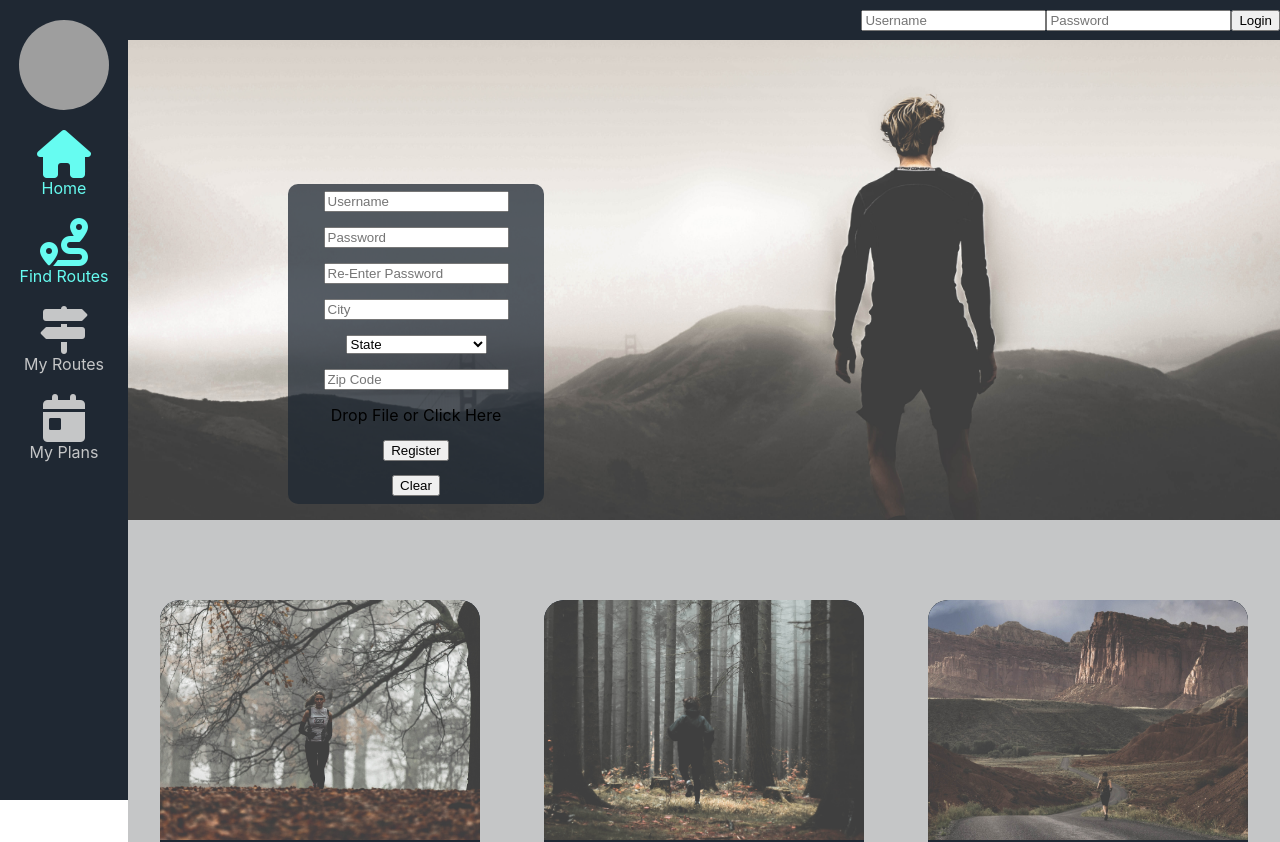
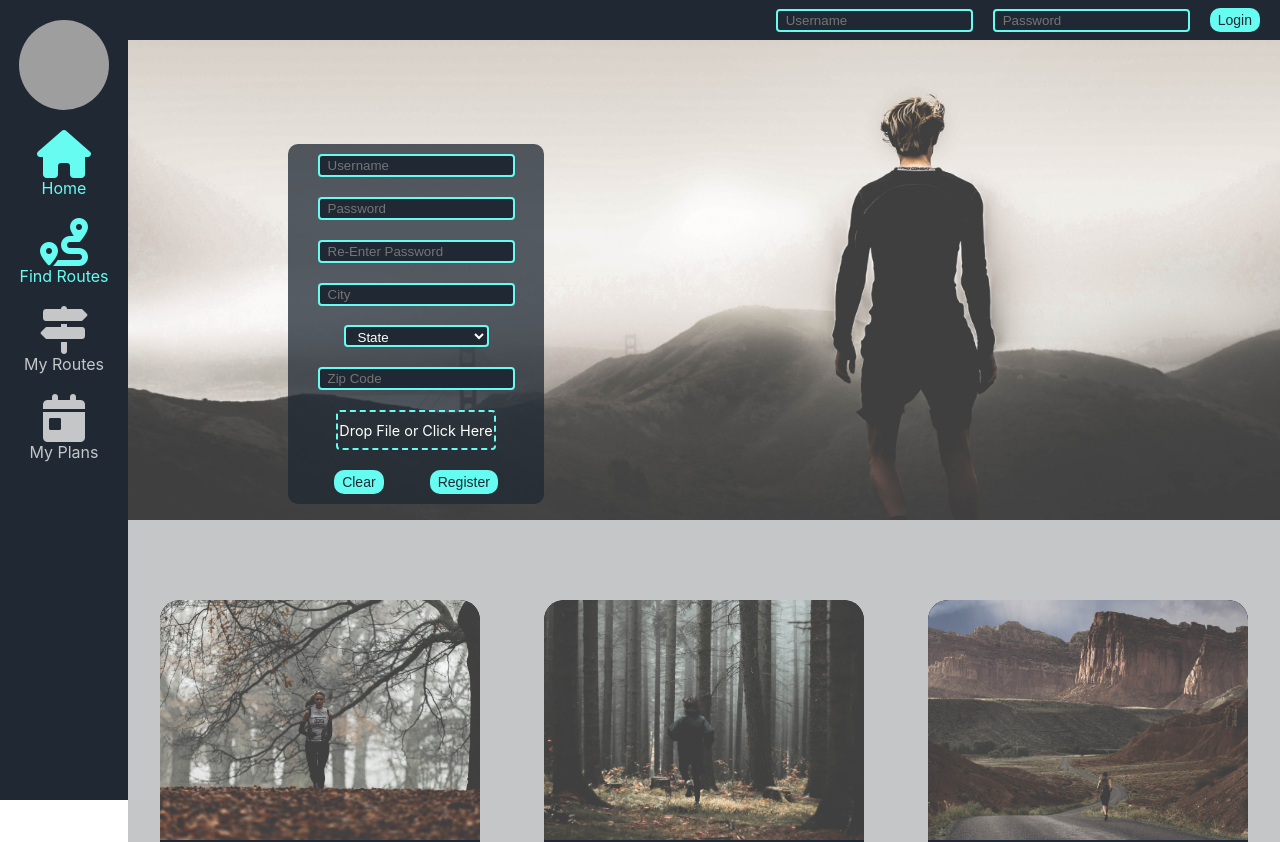
Before and after one commit to rhospencer/DevMtn-Personal-Project, a React (Create React App) app: page /#/ in a window 1280 px wide. Shown: the top 842 px of the page. Built offline with nearby package versions, Linux system fonts and the light colour scheme; no server answers; grey boxes are pictures that could not be loaded.

Commit message:
worked on styling, users cannot add route they already saved

```diff
--- a/src/Components/AddForm/AddForm.jsx
+++ b/src/Components/AddForm/AddForm.jsx
@@ -21,12 +21,14 @@ class AddForm extends Component {
             distance: '',
             title: '',
             description: '',
-            isUploading: false
+            isUploading: false,
+            fileName: ''
         }
     }
 
     getSignedRequest = ([file]) => {
-        this.setState({isUploading: true})
+        console.log(file.name)
+        this.setState({isUploading: true, fileName: file.name})
         const fileName = `${randomString()}-${file.name.replace(/\s/g, '-')}`
 
         axios.get('/api/signs3', {
@@ -50,7 +52,6 @@ class AddForm extends Component {
                 'Content-Type': file.type
             }
         }
-        console.log(signedRequest)
         axios.put(signedRequest, file, options).then(response => {
             this.setState({isUploading: false, route_img: url})
         })
@@ -64,6 +65,12 @@ class AddForm extends Component {
     componentDidMount() {
         if (!this.props.loggedIn) {
             this.props.history.push('/')
+            Swal.fire({
+                type: 'warning',
+                text: 'Must be logged in to create route!',
+                timer: 1500,
+                showConfirmButton: false
+            })
         }
     }
 
@@ -85,7 +92,7 @@ class AddForm extends Component {
     }
 
     clearInputs = () => {
-        this.setState({route_img: '', zip: '', city: '', state: '', starting_address: '', distance: '', title: '', description: ''})
+        this.setState({route_img: 'https://www.sylvansport.com/wp/wp-content/uploads/2018/11/image-placeholder-1200x800.jpg', zip: '', city: '', state: '', starting_address: '', distance: '', title: '', description: '', fileName: ''})
     }
 
     render() {
@@ -184,7 +191,10 @@ class AddForm extends Component {
                                                 <div className="file-drop">
                                                 {isUploading ?
                                                 <GridLoader />
-                                                : <p>Drop File or Click Here</p>
+                                                : this.state.fileName ?
+                                                    <p>{this.state.fileName}</p>
+                                                :
+                                                    <p>Drop File or Click Here</p>
                                                 }
                                                 </div>
                                             </div>
--- a/src/Components/AddForm/add-form.scss
+++ b/src/Components/AddForm/add-form.scss
@@ -95,6 +95,7 @@
     justify-content: center;
     align-items: center;
     color: white;
+    text-align: center;
     h1 {
         text-decoration: underline;
         font-size: 1.5rem;
--- a/src/Components/Home/Home.jsx
+++ b/src/Components/Home/Home.jsx
@@ -22,12 +22,13 @@ class Home extends Component {
             state: '',
             zip: null,
             profile_pic: '',
-            isUploading: false
+            isUploading: false,
+            fileName: ''
         }
     }
 
     getSignedRequest = ([file]) => {
-        this.setState({isUploading: true})
+        this.setState({isUploading: true, fileName: file.name})
         const fileName = `${randomString()}-${file.name.replace(/\s/g, '-')}`
 
         axios.get('/api/signs3', {
@@ -51,7 +52,6 @@ class Home extends Component {
                 'Content-Type': file.type
             }
         }
-        console.log(signedRequest)
         axios.put(signedRequest, file, options).then(response => {
             this.setState({isUploading: false, profile_pic: url})
         })
@@ -96,7 +96,7 @@ class Home extends Component {
     }
 
     cancelInputs = () => {
-        this.setState({username: '', password1: '', password2: '', city: '', state: '', zip: '', profile_pic: ''})
+        this.setState({username: '', password1: '', password2: '', city: '', state: '', zip: '', profile_pic: '', fileName: ''})
     }
 
     cancelPasswords = () => {
@@ -199,15 +199,26 @@ class Home extends Component {
                                                 <div className="file-drop">
                                                 {isUploading ?
                                                 <GridLoader />
-                                                : <p>Drop File or Click Here</p>
+                                                : this.state.fileName ?
+                                                    <p>{this.state.fileName}</p>
+                                                :
+                                                    <p>Drop File or Click Here</p>
                                                 }
                                                 </div>
                                             </div>
                                         </section>
                                     )}
                             </Dropzone>
-                            <button onClick={this.register}>Register</button>
-                            <button onClick={this.cancelInputs}>Clear</button>
+                            <div className="register-buttons">
+                                <div className="my-button-login">
+                                    Clear
+                                </div>
+                                <div className="my-button-login">
+                                    Register
+                                </div>
+                                {/* <button onClick={this.register}>Register</button>
+                                <button onClick={this.cancelInputs}>Clear</button> */}
+                            </div>
                         </div> :
                     null}
                 </div>
--- a/src/Components/Home/home.scss
+++ b/src/Components/Home/home.scss
@@ -15,12 +15,82 @@
 }
 
 .register {
-    height: 40vh;
+    height: 45vh;
     width: 20vw;
     background: rgba(31, 40, 51, 0.753);
     @include flex-column-center;
     justify-content: space-around;
+    align-items: center;
     border-radius: 10px;
+    input {
+        border: 2px solid $primary-color;
+        border-radius: 4px;
+        background: $secondary-background;
+        color: white;
+        padding: 2px 8px;
+        transition: padding .15s ease-in, border .15s ease-in;
+        &:focus {
+            padding: 4px 10px;
+            outline: none;
+            border: 2px solid $secondary-color;
+        }
+    }
+    select {
+        position: relative;
+        border: 2px solid $primary-color;
+        border-radius: 4px;
+        background: $secondary-background;
+        color: white;
+        padding: 2px 8px;
+        width: 145px;
+        height: 22px;
+        cursor: pointer;
+        transition: height .15s ease-in, width .15s ease-in;
+        &:focus{
+            width: 160px;
+            height: 30px;
+            outline: none;
+            border: 2px solid $secondary-color;
+        }
+    }
+}
+
+div {
+    &:focus {
+        outline: none;
+    }
+}
+
+.file-drop {
+    cursor: pointer;
+    &:focus {
+        outline: none;
+    }
+}
+
+section {
+    display: flex;
+    justify-content: center;
+    align-items: center;
+    height: 40px;
+    width: 160px;
+    font-size: .9rem;
+    text-align: center;
+    border: 2px dashed $primary-color;
+    border-radius: 4px;
+    color: white;
+    overflow-y: hidden;
+    &:hover {
+        border: 2px dashed $secondary-color;
+    }
+    &:focus {
+        outline: none;
+    }
+    p {
+        &:focus {
+            outline: none;
+        }
+    }
 }
 
 .info {
@@ -91,6 +161,14 @@
     &:hover {
         background: $secondary-color;
     }
+}
+
+.register-buttons {
+    height: auto;
+    width: 100%;
+    display: flex;
+    justify-content: space-evenly;
+    align-items: center;
 }
 
 
--- a/src/Components/Login/Login.jsx
+++ b/src/Components/Login/Login.jsx
@@ -40,7 +40,10 @@ class Login extends Component {
             <div className="login">
                 <input onChange={e => this.handleChange(e, 'username')} placeholder="Username" type="text"/>
                 <input onChange={e => this.handleChange(e, 'password')} placeholder="Password" type="password"/>
-                <button onClick={this.login}>Login</button>
+                {/* <button onClick={this.login}>Login</button> */}
+                <div onClick={this.login} className="my-button-login">
+                    Login
+                </div>
             </div>
         )
     }
--- a/src/Components/Login/login.scss
+++ b/src/Components/Login/login.scss
@@ -6,7 +6,37 @@
     justify-content: flex-end;
     align-items: center;
     min-height: 5vh;
+    padding-right: 20px;
+    input {
+        margin-right: 20px;
+        border: 2px solid $primary-color;
+        border-radius: 4px;
+        background: $secondary-background;
+        color: white;
+        padding: 2px 8px;
+        transition: padding .15s ease-in, border .15s ease-in;
+        &:focus {
+            padding: 4px 10px;
+            outline: none;
+            border: 2px solid $secondary-color;
+        }
+    }
 
+}
+
+.my-button-login {
+	background-color: $primary-color;
+	border-radius:10px;
+	display:inline-block;
+	cursor:pointer;
+	color:$secondary-background;
+	font-family:Arial;
+	font-size:14px;
+	padding:4px 8px;
+    text-decoration:none;
+    &:hover {
+        background: $secondary-color;
+    }
 }
 
 @media(max-width: 425px) {
--- a/src/Components/Route/Route.jsx
+++ b/src/Components/Route/Route.jsx
@@ -22,12 +22,13 @@ class Route extends Component {
             distance: '',
             title: '',
             description: '',
-            isUploading: false
+            isUploading: false,
+            fileName: ''
         }
     }
 
     getSignedRequest = ([file]) => {
-        this.setState({isUploading: true})
+        this.setState({isUploading: true, fileName: file.name})
         const fileName = `${randomString()}-${file.name.replace(/\s/g, '-')}`
 
         axios.get('/api/signs3', {
@@ -51,7 +52,6 @@ class Route extends Component {
                 'Content-Type': file.type
             }
         }
-        console.log(signedRequest)
         axios.put(signedRequest, file, options).then(response => {
             this.setState({isUploading: false, route_img: url})
         })
@@ -130,7 +130,8 @@ class Route extends Component {
             distance: '',
             title: '',
             description: '',
-            isUploading: false
+            isUploading: false,
+            fileName: ''
         })
     }
 
@@ -286,7 +287,10 @@ class Route extends Component {
                                                         <div className="file-drop">
                                                         {isUploading ?
                                                         <GridLoader />
-                                                        : <p>Drop File or Click Here</p>
+                                                        : this.state.fileName ?
+                                                            <p>{this.state.fileName}</p>
+                                                        :
+                                                            <p>Drop File or Click Here</p>
                                                         }
                                                         </div>
                                                     </div>
--- a/src/Components/Route/route.scss
+++ b/src/Components/Route/route.scss
@@ -88,6 +88,9 @@
     flex-direction: column;
     justify-content: center;
     align-items: center;
+    h1 {
+        font-size: 1.8rem;
+    }
 }
 
 .route-img-holder {
```
Also changed, not shown: src/Components/ExpandRoute/ExpandRoute.jsx (+14 -0 lines), src/Components/FindRoutes/FindRoutes.jsx (+10 -2 lines), src/Components/FindRoutes/find-routes.scss (+44 -0 lines), 2 other files (tests, documents, lock files or other folders).
